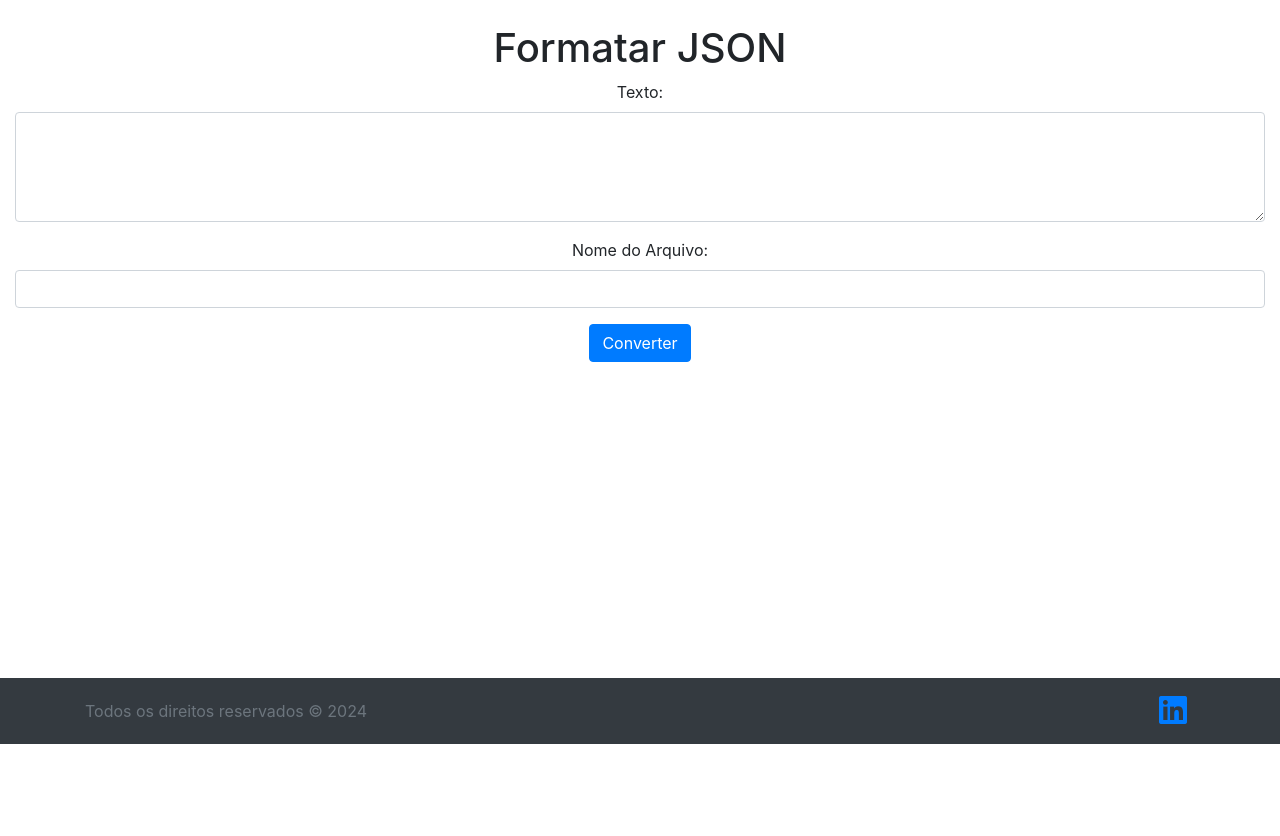
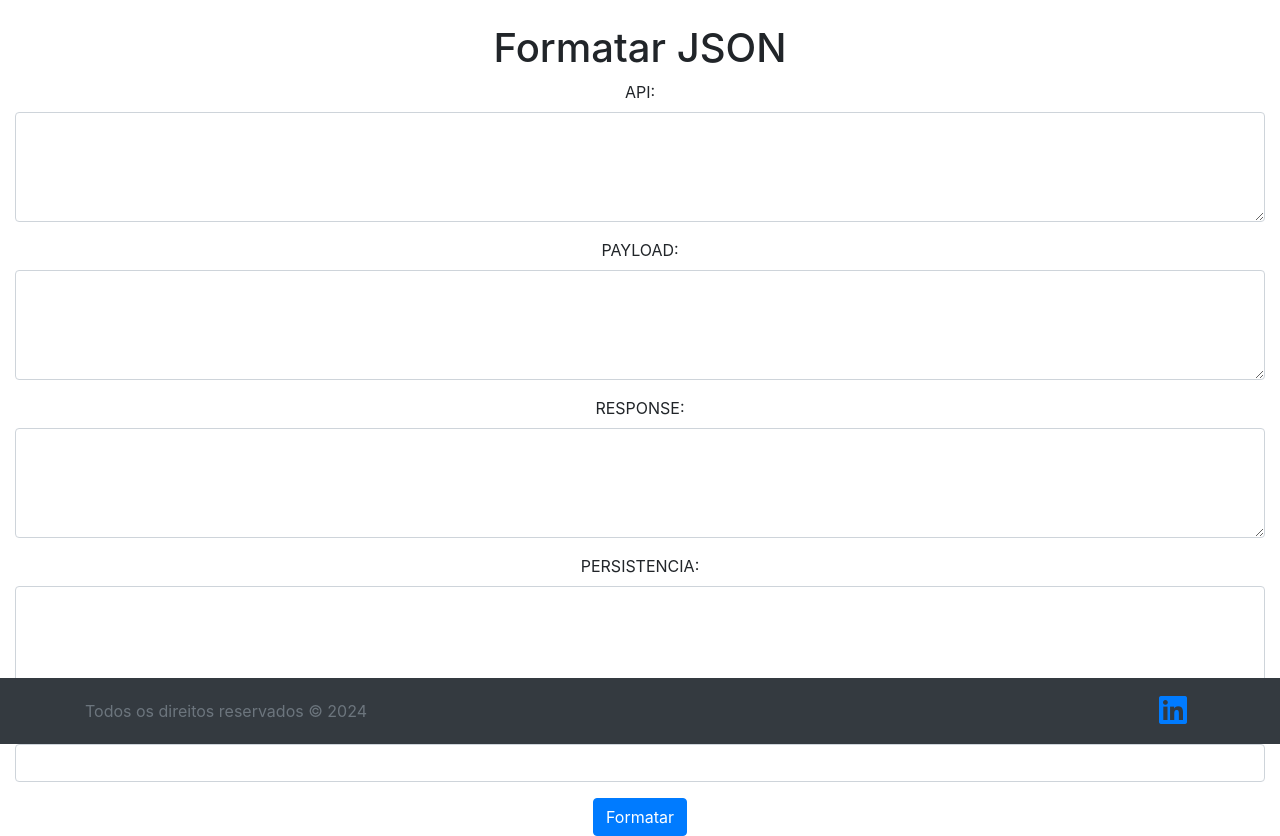
Before and after one commit to tiagolch/tools, a Django app: page /format_json/ in a window 1280 px wide. Shown: the part 56-892 px from the top of the page. Before the commit the page ends 800 px from the top, so only its background shows below. Run offline with Django 3.2, Linux system fonts and the light colour scheme; some libraries are stand-ins or nearby versions.

Commit message:
json
Signed-off-by: Tiago <tiagolch@hotmail.com>

```diff
--- a/templates/main/format_json.html
+++ b/templates/main/format_json.html
@@ -7,14 +7,26 @@
     <form method="post" action="{% url 'format_json' %}">
         {% csrf_token %}
         <div class="form-group">
-            <label for="texto">Texto:</label>
-            <textarea class="form-control" name="texto" rows="4" required></textarea>
+            <label for="API">API:</label>
+            <textarea class="form-control" name="API" rows="4" required></textarea>
+        </div>
+        <div class="form-group">
+            <label for="PAYLOAD">PAYLOAD:</label>
+            <textarea class="form-control" name="PAYLOAD" rows="4" required></textarea>
+        </div>
+        <div class="form-group">
+            <label for="RESPONSE">RESPONSE:</label>
+            <textarea class="form-control" name="RESPONSE" rows="4" required></textarea>
+        </div>
+        <div class="form-group">
+            <label for="PERSISTENCIA">PERSISTENCIA:</label>
+            <textarea class="form-control" name="PERSISTENCIA" rows="4" required></textarea>
         </div>
         <div class="form-group">
             <label for="nome_arquivo">Nome do Arquivo:</label>
             <input type="text" class="form-control" name="nome_arquivo" required>
         </div>
-        <button type="submit" class="btn btn-primary">Converter</button>
+        <button type="submit" class="btn btn-primary">Formatar</button>
     </form>
 </div>
 
```
